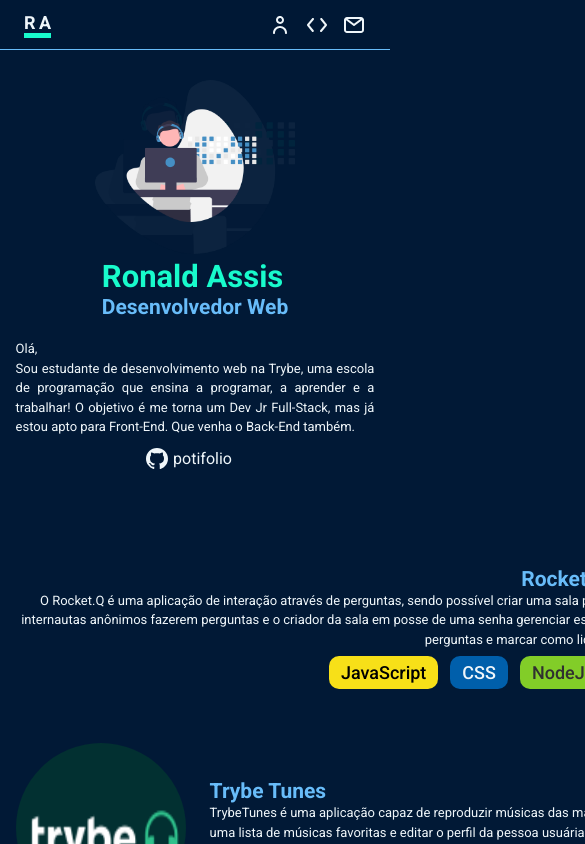
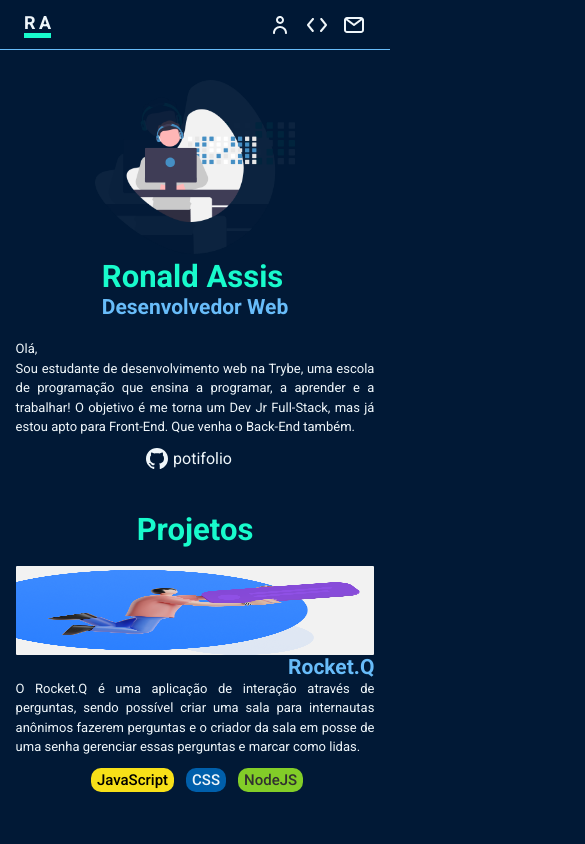
Before and after one commit to ronald-assis/Portfolio, a React (Create React App) app: page / in a window 390 px wide. Shown: the top 844 px of the page, 585 px wide, since content can reach past the window. Built offline with nearby package versions, Linux system fonts and the light colour scheme.

Commit message:
adjusting projects components

```diff
--- a/src/components/Projects/index.js
+++ b/src/components/Projects/index.js
@@ -1,6 +1,7 @@
 import React from "react";
 import projects from "../../projectsInformations";
 import "./projects.css";
+import "./projectsMobile.css";
 
 function Projects() {
   return (
--- a/src/components/Projects/projects.css
+++ b/src/components/Projects/projects.css
@@ -2,6 +2,10 @@
   display: flex;
   flex-flow: column wrap;
   scroll-margin-top: 60px;
+}
+
+.projects a {
+  margin-right: 0;
 }
 
 .projects h1 {
--- /dev/null
+++ b/src/components/Projects/projectsMobile.css
@@ -0,0 +1,57 @@
+@media screen and (max-width: 767px) {
+  .projects {
+    scroll-margin-top: 35px;
+  }
+
+  .projects a {
+    margin-right: 0;
+  }
+
+  .projects h1 {
+    text-align: center;
+    margin: 40px auto 18px;
+  }
+
+  .projects .project {
+    flex-flow: column-reverse;
+    align-items: center;
+    justify-content: center;
+    margin-bottom: 70px;
+  }
+
+  .projects .project .info-of-project {
+    align-items: normal;
+  }
+
+  .projects .left .info-of-project h2 {
+    text-align: start;
+  }
+
+  .projects .project .info-of-project p {
+    width: 100%;
+    margin: auto;
+    text-align: justify;
+  }
+
+  .projects .project img {
+    border-radius: 1px;
+    width: 100%;
+    margin: auto;
+    height: 89px;
+  }
+
+  .projects .left img {
+    order: 1;
+  }
+
+  .projects .project .info-of-project .language {
+    text-align: center;
+  }
+
+  .projects .project .info-of-project .language span {
+    border-radius: 10px;
+    font-size: 15px;
+    font-weight: 500;
+    padding: 3px 6px;
+  }
+}
```
